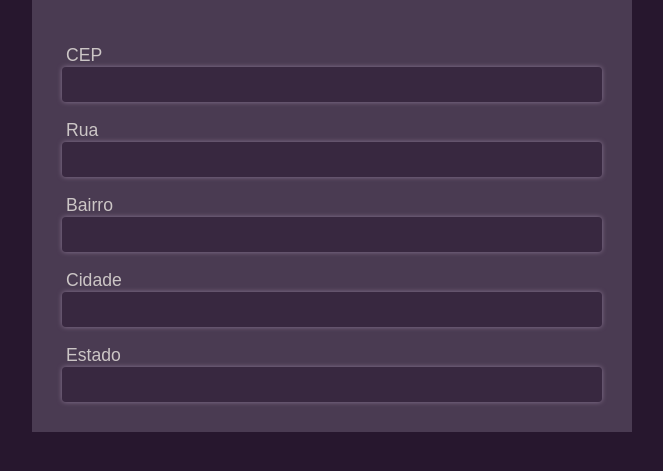
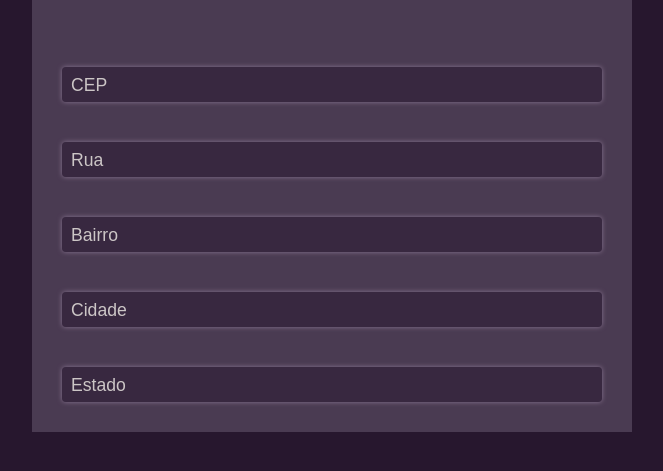
Before and after one commit to ajuliamm/formulario-cep, a plain HTML site: page index.html in a window 1280 px wide. Shown: the part 219-690 px from the top of the page, without its empty margins (308-971 px from the left). Drawn offline with Linux system fonts and the light colour scheme.

Commit message:
ajuste no label

```diff
--- a/index.html
+++ b/index.html
@@ -13,23 +13,23 @@
         <h1>Consultar CEP</h1>
 
         <div class="div_inputs">
-            <input type="text" maxlength="9" name="cep" id="cep"/>
+            <input type="text" maxlength="9" name="cep" id="cep" placeholder=" " />
             <label for="cep">CEP</label>
         </div>
         <div class="div_inputs">
-            <input type="text"  name="rua" id="rua"/>
+            <input type="text"  name="rua" id="rua" placeholder=" " />
             <label for="rua">Rua</label>
         </div>
         <div class="div_inputs">
-            <input type="text"  name="bairro" id="bairro"/>
+            <input type="text"  name="bairro" id="bairro" placeholder=" " />
             <label for="bairro">Bairro</label>
         </div>
         <div class="div_inputs">
-            <input type="text" name="cidade" id="cidade"/>
+            <input type="text" name="cidade" id="cidade" placeholder=" " />
             <label for="cidade">Cidade</label>
         </div>
         <div class="div_inputs">
-            <input type="text"  name="estado" id="estado"/>
+            <input type="text"  name="estado" id="estado" placeholder=" " />
             <label for="estado">Estado</label>
         </div>
 
--- a/style.css
+++ b/style.css
@@ -54,7 +54,10 @@ h1{
     font-size: 1.1rem;
     transition: .4s;
 }
-input:focus ~ label,
-input:valid ~ label {
+
+input:focus ~ label{
     transform:translateY(-30px) translateX(-5px);
 }
+input:not(:placeholder-shown) ~ label{
+    transform:translateY(-30px) translateX(-5px);
+}
```
